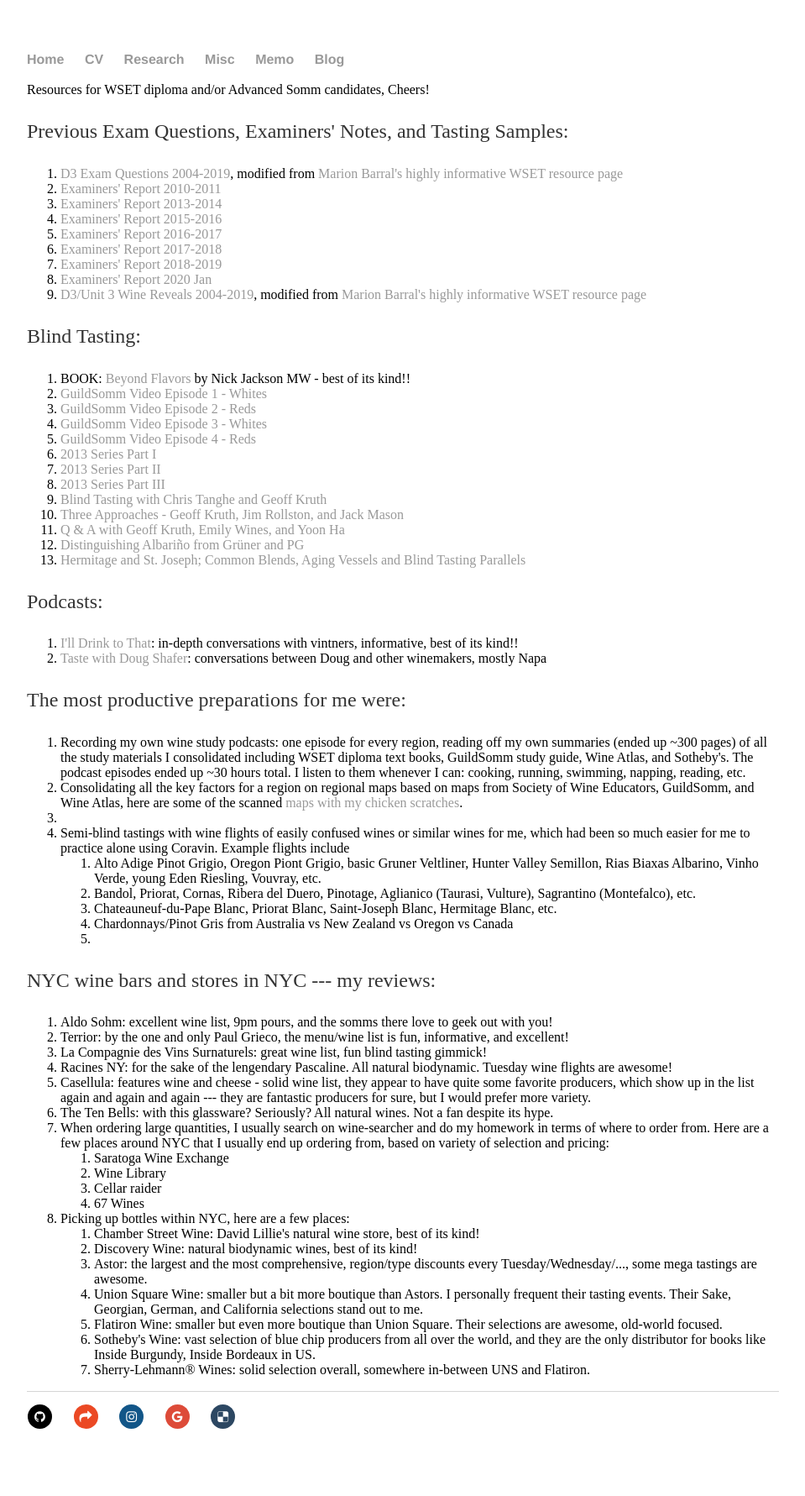
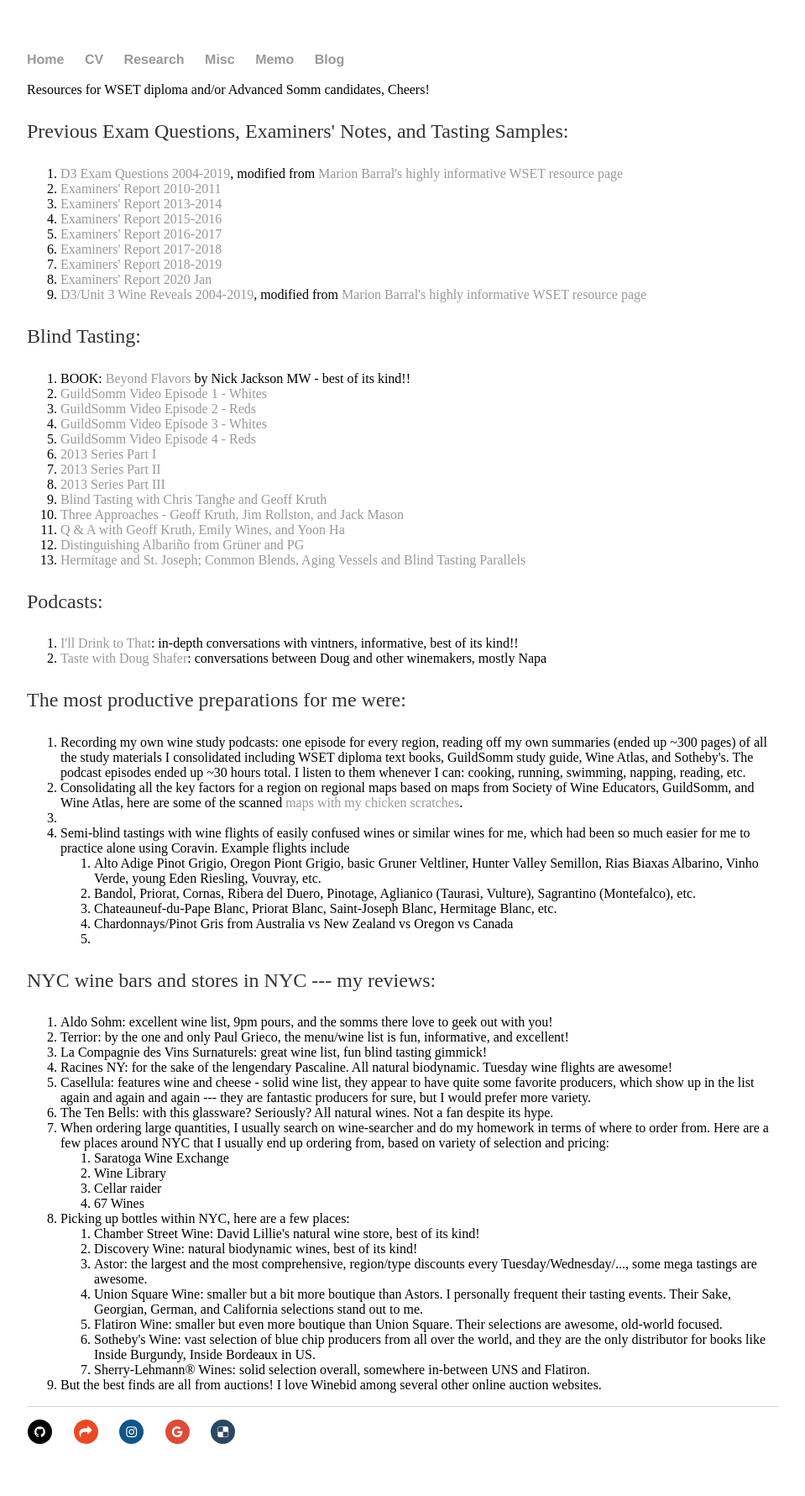
Before and after one commit to shenglih/shenglih.github.io, a Jekyll site: the page built from misc/wine_links.html, in a window 1280 px wide. Shown: the whole page at 84% size, without its empty margins (160-1119 px from the left). Built offline with Jekyll 4.4.1, drawn with Linux system fonts in a browser that asks for light colours; comment, search, counter and statistics services are not loaded.

Commit message:
Update wine_links.html

```diff
--- a/misc/wine_links.html
+++ b/misc/wine_links.html
@@ -59,7 +59,7 @@
   <li>Aldo Sohm: excellent wine list, 9pm pours, and the somms there love to geek out with you!</li>
   <li>Terrior: by the one and only Paul Grieco, the menu/wine list is fun, informative, and excellent!</li>
   <li>La Compagnie des Vins Surnaturels: great wine list, fun blind tasting gimmick!</li>
-		<li> Racines NY: for the sake of the lengendary Pascaline. All natural biodynamic. Tuesday wine flights are awesome!</li>
+		<li>Racines NY: for the sake of the lengendary Pascaline. All natural biodynamic. Tuesday wine flights are awesome!</li>
 		<li>Casellula: features wine and cheese - solid wine list, they appear to have quite some favorite producers, which show up in the list again and again and again --- they are fantastic producers for sure, but I would prefer more variety. </li>
   <li>The Ten Bells: with this glassware? Seriously? All natural wines. Not a fan despite its hype.</li>
 		<li>When ordering large quantities, I usually search on wine-searcher and do my homework in terms of where to order from. Here are a few places around NYC that I usually end up ordering from, based on variety of selection and pricing:</li>
@@ -79,6 +79,7 @@
 		<li>Sotheby's Wine: vast selection of blue chip producers from all over the world, and they are the only distributor for books like Inside Burgundy, Inside Bordeaux in US.</li>
   <li>Sherry-Lehmann® Wines: solid selection overall, somewhere in-between UNS and Flatiron.</li>
 		</ol>
+		<li>But the best finds are all from auctions! I love Winebid among several other online auction websites.</li>
   </ol>
 
 </div>
```
